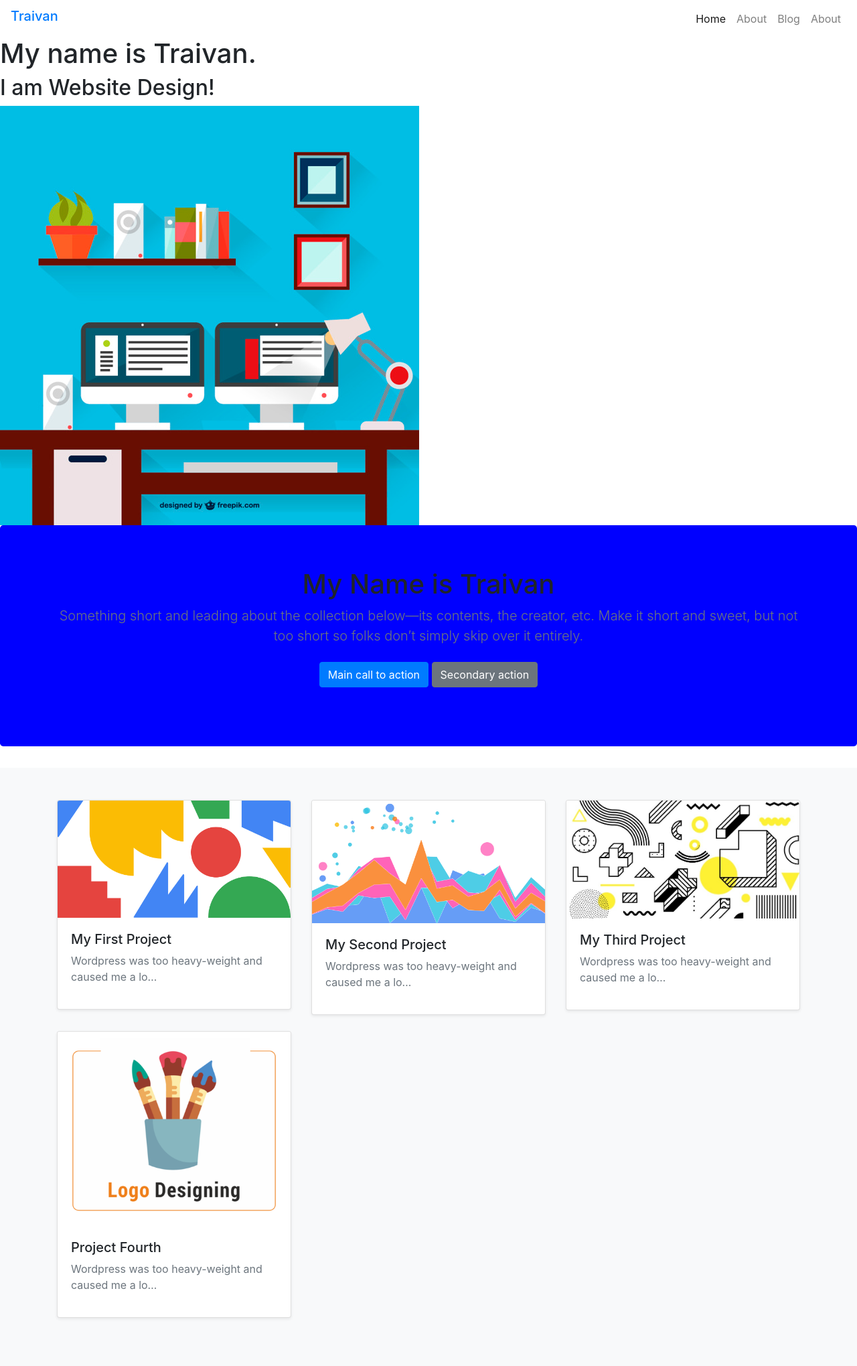
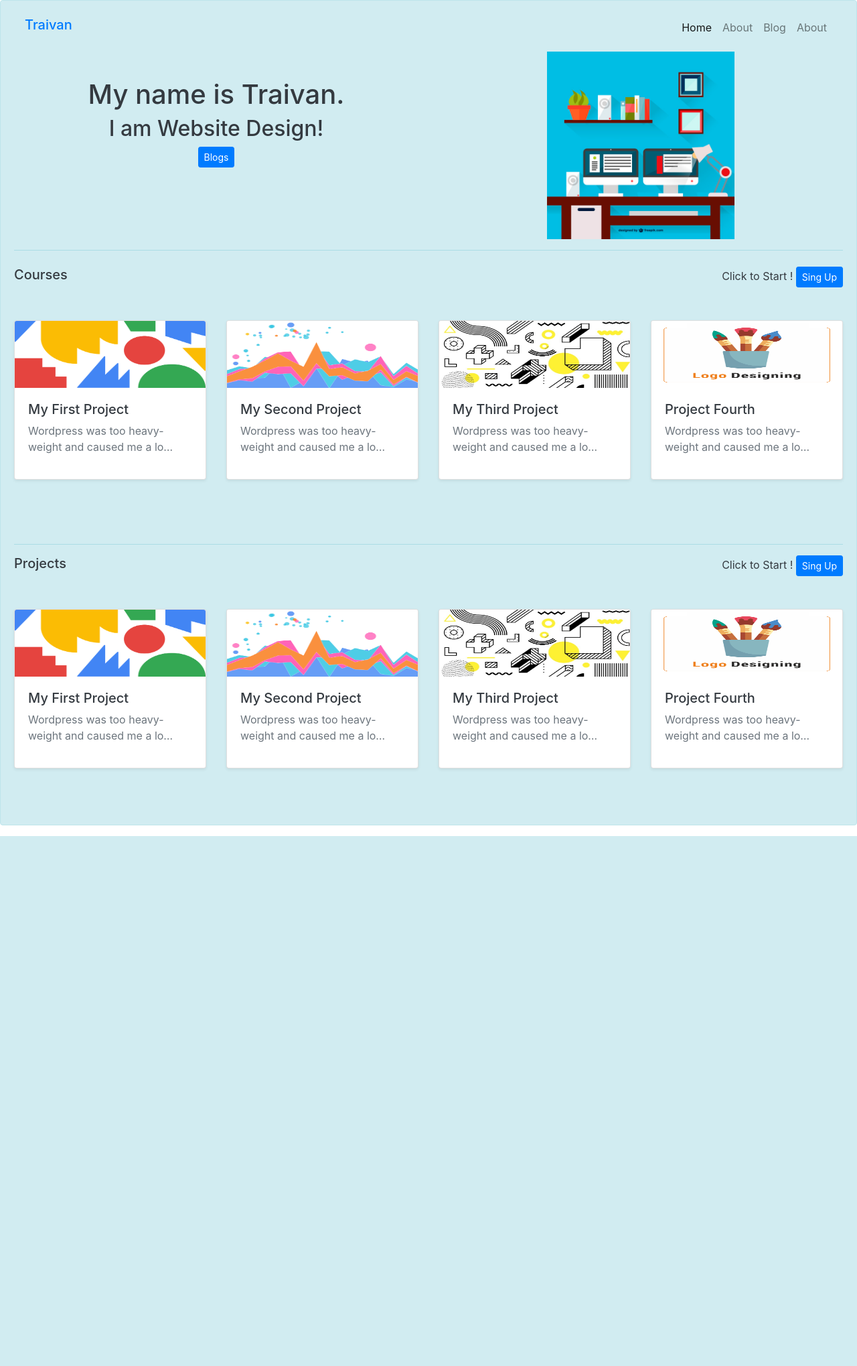
Before and after one commit to TraivanIT/python3_personal_portfolio, a Django app: page / in a window 1280 px wide. Shown: the whole page at 67% size. After the commit the page ends 1248 px from the top, so only its background shows below. Run offline with Django 3.2, Linux system fonts and the light colour scheme; data comes from the database, SQL or seed files in the repository; both versions use the stored data as it was after the commit; some libraries are stand-ins or nearby versions.

Commit message:
Home Page

```diff
--- a/portfolio/templates/portfolio/base.html
+++ b/portfolio/templates/portfolio/base.html
@@ -14,10 +14,11 @@
     <title>Hello, world!</title>
   </head>
   <body>
+<div class=" alert alert-info text-dark ">
+
 
     <div class="main-container">
-
-      <nav class="navbar navbar-expand-lg navbar-light ">
+      <nav class="navbar navbar-expand-lg navbar-light">
         <h5 class="masthead-brand"><a href="{% url 'home' %}">Traivan</a></h5>
         <button class="navbar-toggler" type="button" data-toggle="collapse" data-target="#navbarSupportedContent" aria-controls="navbarSupportedContent" aria-expanded="false" aria-label="Toggle navigation">
           <span class="navbar-toggler-icon"></span>
@@ -41,22 +42,32 @@
         </div>
       </nav>
 
-      <!--- header banner section-->
-      <section class="header_banner">
-        <div class="banner-text">
+      <section id="banner-header" class="banner-inner row ">
+        <div class="col-md-6 text-center pt-5">
           <h1>My name is Traivan.</h1>
           <h2>I am Website Design!</h2>
+          <a href="{% url 'blog:all_blogs' %}" class="btn btn-primary btn-sm">Blogs</a>
         </div>
-        <div class="banner-image">
-          <img src="{% static 'portfolio/banner_header.jpg'%}" alt="">
+        <div class="col-md-6 text-center pt-2">
+          <img src="{% static 'portfolio/banner_header.jpg'%}" alt="" class="" width="280px;" >
         </div>
       </section>
+      <hr>
+
+
+        {% block content %}
+
+        {% endblock %}
+</div>
 
 
 
 
-    {% block content %}
-    {% endblock %}
+
+
+
+
+
 
     </div><!--end main-container-->
 
--- a/portfolio/templates/portfolio/home.html
+++ b/portfolio/templates/portfolio/home.html
@@ -1,28 +1,23 @@
 {% extends 'portfolio/base.html'%}
 {% block content %}
+<section id="courses" class="  courses-inner pt-2 pb-2 mt-3">
+  <div class="row">
+    <div class="col-md-12">
+      <div class="float-left">
+        <h5 class="courses-text">Courses</h5>
+      </div>
+      <div class="float-right">
+        Click to Start ! <a href="#" class="btn btn-primary btn-sm">Sing Up</a>
+      </div>
+    </div>
+  </div>
 
-
-<main role="main">
-
-  <section class="jumbotron text-center">
-    <div class="container">
-      <h1>My Name is Traivan</h1>
-      <p class="lead text-muted">Something short and leading about the collection below—its contents, the creator, etc. Make it short and sweet, but not too short so folks don’t simply skip over it entirely.</p>
-      <p>
-        <a href="#" class="btn btn-primary my-2">Main call to action</a>
-        <a href="#" class="btn btn-secondary my-2">Secondary action</a>
-      </p>
-    </div>
-  </section>
-
-  <div class="album py-5 bg-light">
-    <div class="container">
-
+  <div class="album py-5">
     <div class="row">
       {% for project in projects %}
-        <div class="col-md-4">
+      <div class="col-md-3">
         <div class="card mb-4 shadow-sm">
-            <img src="{{ project.image.url }}" class="card-img-top" alt="...">
+          <img src="{{ project.image.url }}" class="card-img-top" alt="..." height="100px">
           <div class="card-body">
             <h5 class="card-text">{{ project.title }}</h5>
             <p class="text-muted">{{ project.description|truncatechars:50}}</p>
@@ -32,6 +27,38 @@
       {% endfor %}
     </div>
   </div>
+</section>
+
+<hr>
+
+<section id="projects" class="projects-inner">
+  <div class="row">
+    <div class="col-md-12">
+      <div class="float-left">
+        <h5 class="courses-text">Projects</h5>
       </div>
-  </main>
+      <div class="float-right">
+        Click to Start ! <a href="#" class="btn btn-primary btn-sm">Sing Up</a>
+      </div>
+    </div>
+  </div>
+
+  <div class="album py-5">
+    <div class="row">
+      {% for project in projects %}
+      <div class="col-md-3">
+        <div class="card mb-4 shadow-sm">
+          <img src="{{ project.image.url }}" class="card-img-top" alt="..." height="100px">
+          <div class="card-body">
+            <h5 class="card-text">{{ project.title }}</h5>
+            <p class="text-muted">{{ project.description|truncatechars:50}}</p>
+          </div>
+        </div>
+      </div>
+      {% endfor %}
+    </div>
+  </div>
+
+</section>
+
 {% endblock %}
```
Also changed, not shown: portfolio/static/portfolio/style.css (+13 -15 lines), db.sqlite3, media/portfolio/images/four_project.png (added). Lines whose indentation alone changed are shown as unchanged.
